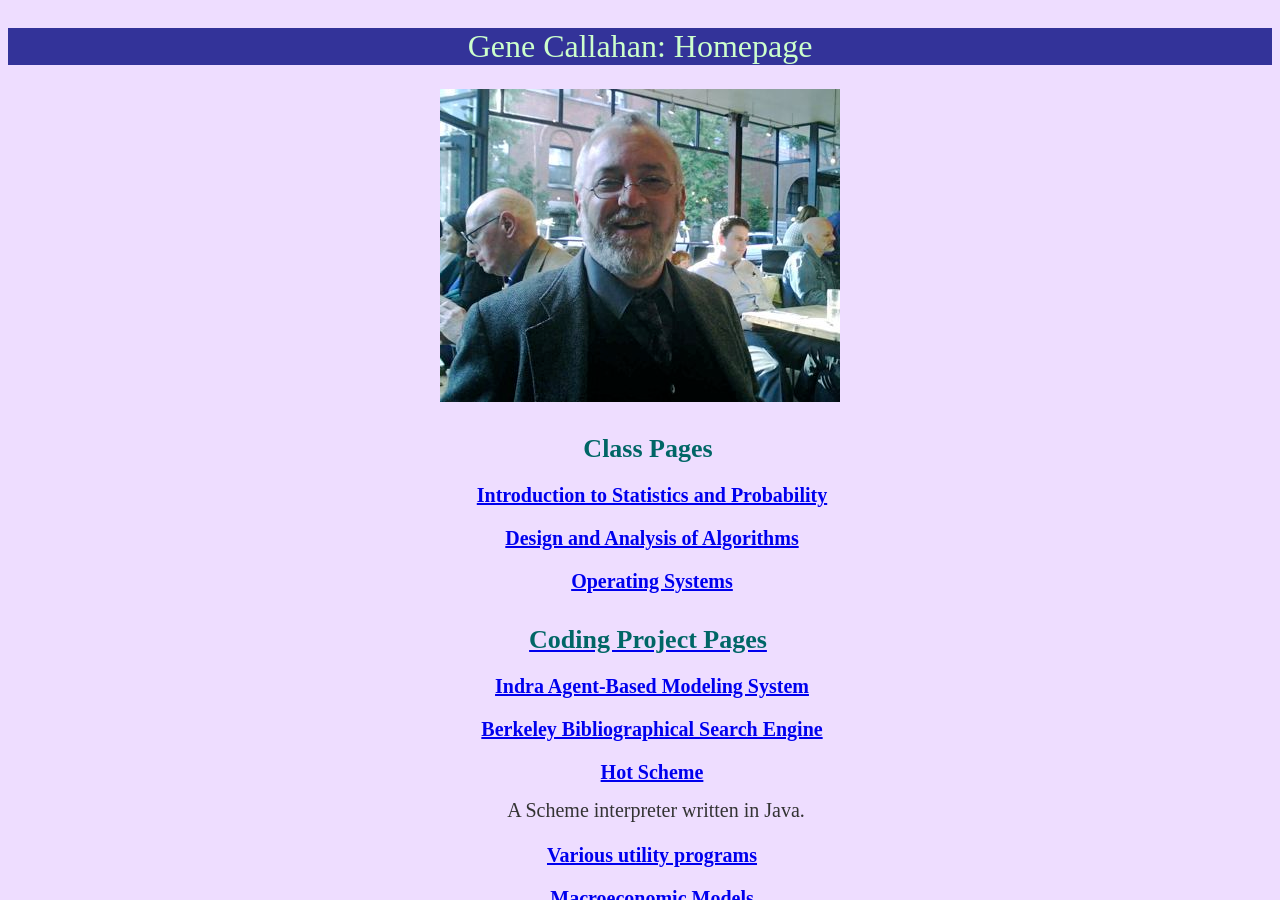
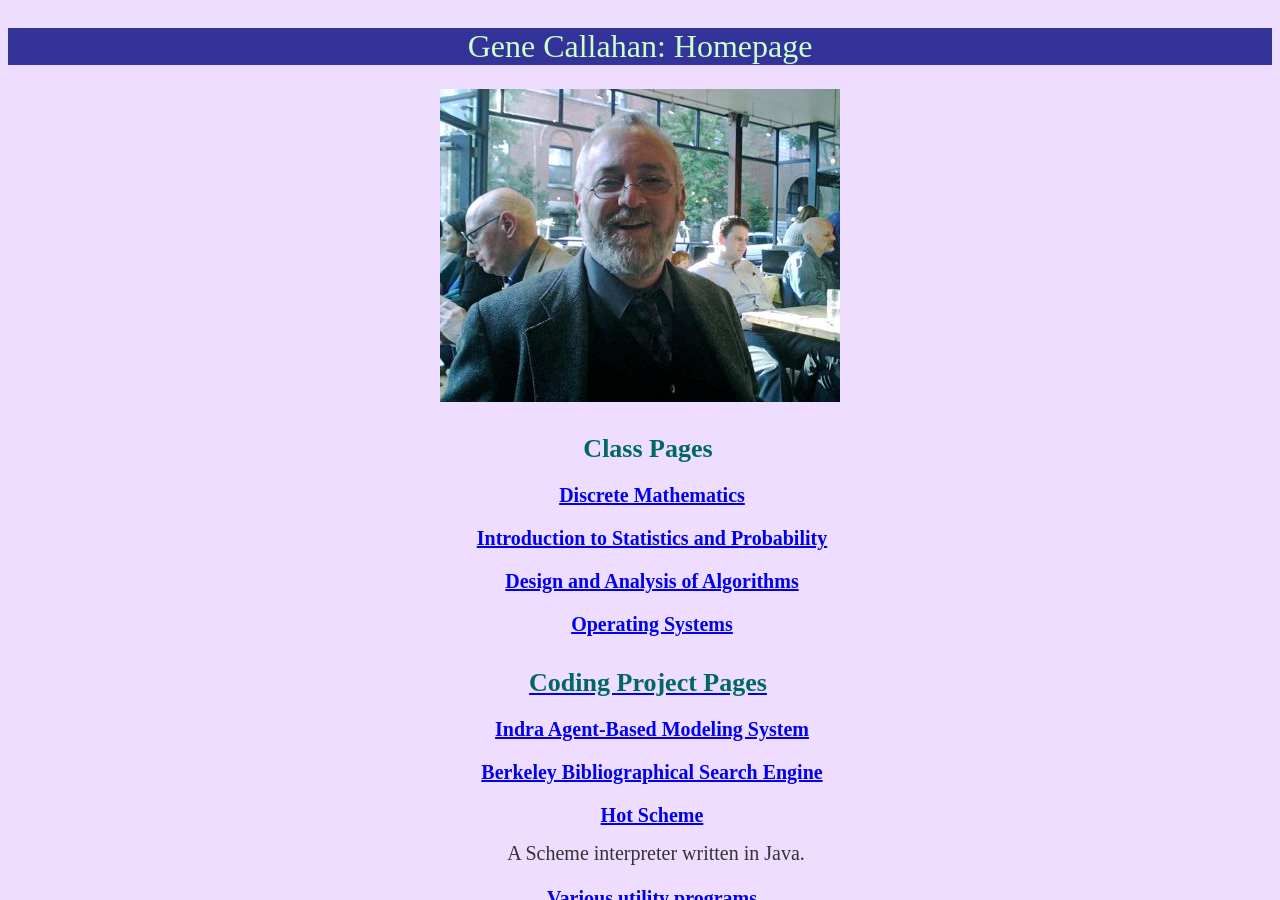
Before and after one commit to gcallah/gcallah.github.io, a Jekyll site: the page index.html, which Jekyll copies as it is, in a window 1280 px wide and 900 px high. Built offline with Jekyll 4.4.1, drawn with Linux system fonts in a browser that asks for light colours.

Commit message:
Added discrete mathematics.

```diff
--- a/index.html
+++ b/index.html
@@ -21,6 +21,12 @@
                 <h2>
                     Class Pages
                 </h2>
+
+                    <h3>
+                        <a href="../DiscreteMathematics/index.html">
+                        Discrete Mathematics
+                        </a>
+                    </h3>
 
                     <h3>
                         <a href="../statistics/index.html">
```
